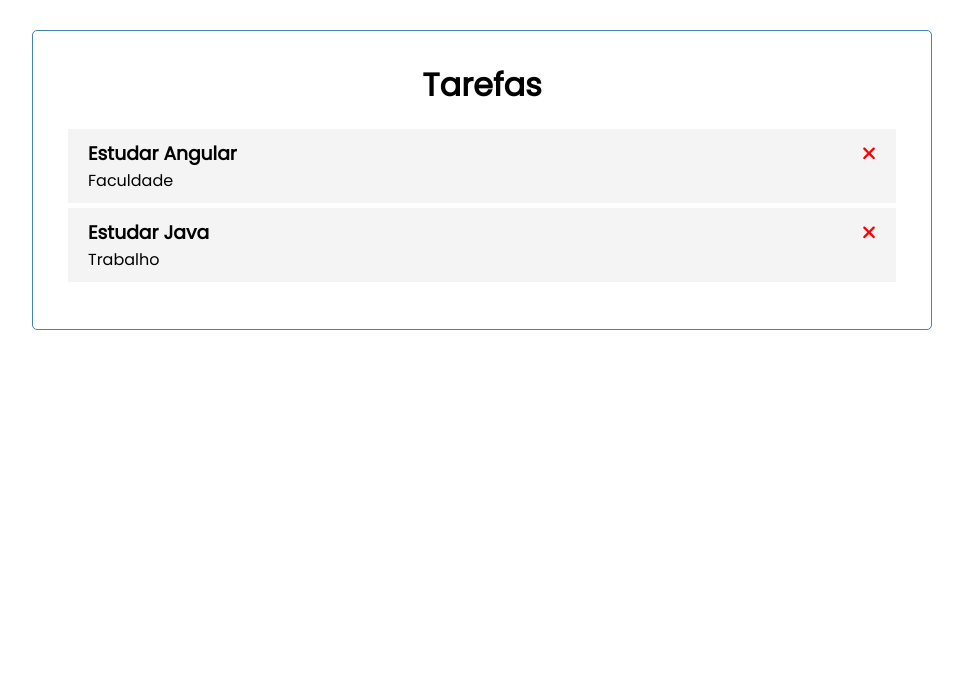
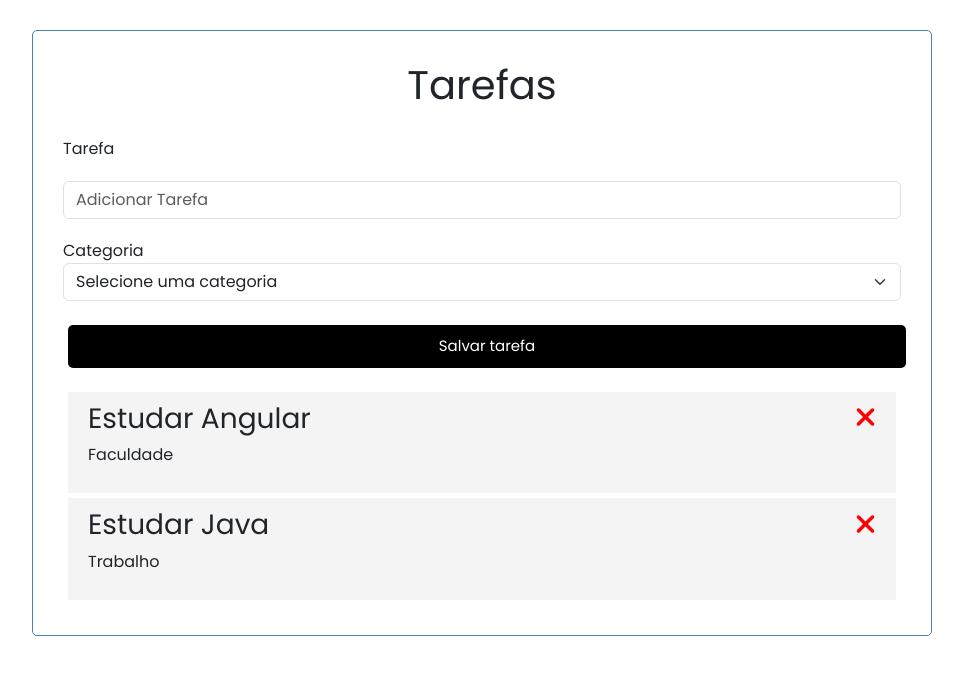
Before and after one commit to RicardoOliveira1397/ToDoList-Angular18, an Angular app: page / in a window 1280 px wide. Shown: the top 674 px of the page, without its empty margins (158-1121 px from the left). Built offline with nearby package versions, Linux system fonts and the light colour scheme; data requests are answered from the project's data file.

Commit message:
feat: criado-acao-adicionar-tarefa

```diff
--- a/src/app/app.routes.ts
+++ b/src/app/app.routes.ts
@@ -1,3 +1,9 @@
 import { Routes } from '@angular/router';
 
 export const routes: Routes = [];
+
+//EXEMPLO
+// export const routes: Routes = [
+//   {path: 'crisis-list', component: CrisisListComponent},
+//   { path: 'heroes-list', component: HeroesListComponent }
+// ];
--- /dev/null
+++ b/src/app/components/add-task/add-task.component.css
@@ -0,0 +1,3 @@
+:host {
+  display: block;
+}
--- /dev/null
+++ b/src/app/components/add-task/add-task.component.html
@@ -0,0 +1,34 @@
+<form (ngSubmit)="onSubmit()">
+  <div>
+    <label for="text">Tarefa</label>
+    <input
+      type="text"
+      name="text"
+      class="form-control"
+      placeholder="Adicionar Tarefa"
+      id="text"
+      [(ngModel)]="tarefa"
+    />
+  </div>
+
+  <div>
+    <div class="mb-4">
+      <label for="categora"> Categoria</label>
+      <select
+        name="categoria"
+        id="categoria"
+        class="form-select"
+        [(ngModel)]="categoria"
+      >
+        <option value="">Selecione uma categoria</option>
+        <option value="casa">Casa</option>
+        <option value="trabalho">Trabalho</option>
+        <option value="faculdade">Faculdade</option>
+        <option value="academia">Academia</option>
+        <option value="lazer">Lazer</option>
+      </select>
+    </div>
+  </div>
+
+  <input type="submit" value="Salvar tarefa" class="btn btn-block mb-4" />
+</form>
--- /dev/null
+++ b/src/app/components/add-task/add-task.component.ts
@@ -0,0 +1,36 @@
+import { Component, Output, EventEmitter } from '@angular/core';
+import { FormsModule } from '@angular/forms';
+import { Tarefa } from '../../Models/Tarefa';
+
+@Component({
+  selector: 'app-add-task',
+  standalone: true,
+  imports: [FormsModule],
+  templateUrl: './add-task.component.html',
+  styleUrl: './add-task.component.css',
+})
+export class AddTaskComponent {
+  @Output() onAddTask = new EventEmitter<Tarefa>();
+
+  tarefa: string = '';
+  categoria: string = '';
+  concluido: boolean = false;
+
+  onSubmit() {
+    if (!this.tarefa) {
+      alert('Adicione uma tarefa!');
+      return;
+    }
+
+    const novaTarefa = {
+      tarefa: this.tarefa,
+      categoria: this.categoria,
+      concluido: this.concluido,
+    };
+
+    this.onAddTask.emit(novaTarefa);
+    this.tarefa = '';
+    this.categoria = '';
+    this.concluido = false;
+  }
+}
--- a/src/app/components/tasks/tasks.component.html
+++ b/src/app/components/tasks/tasks.component.html
@@ -11,6 +11,7 @@
   }
 </ul> -->
 
+<app-add-task (onAddTask)="addTask($event)"></app-add-task>
 @for (tarefa of tarefas; track tarefa.id) {
 <app-task-item
   [itemTarefa]="tarefa"
--- a/src/app/components/tasks/tasks.component.ts
+++ b/src/app/components/tasks/tasks.component.ts
@@ -2,11 +2,12 @@ import { Tarefa } from './../../Models/Tarefa';
 import { TaskService } from './../../services/task.service';
 import { Component, OnInit } from '@angular/core';
 import TaskItemComponent from '../task-item/task-item.component';
+import { AddTaskComponent } from '../add-task/add-task.component';
 
 @Component({
   selector: 'app-tasks',
   standalone: true,
-  imports: [TaskItemComponent],
+  imports: [TaskItemComponent, AddTaskComponent],
   templateUrl: './tasks.component.html',
   styleUrl: './tasks.component.css',
 })
@@ -25,7 +26,7 @@ export class TasksComponent implements OnInit {
   deleteTask(tarefa: Tarefa) {
     this.taskService.deleteTask(tarefa).subscribe({
       next: () => {
-        this.tarefas = this.tarefas.filter((t) => t.id == tarefa.id);
+        this.tarefas = this.tarefas.filter((t) => t.id != tarefa.id);
       },
       error: (erro) => {
         console.log(`Ops! Ocorreu um erro ao realizar a operação: ${erro}`);
@@ -37,6 +38,14 @@ export class TasksComponent implements OnInit {
   toggleConluido(tarefa: Tarefa) {
     tarefa.concluido = !tarefa.concluido;
     this.taskService.updateTask(tarefa).subscribe();
+  }
+
+  addTask(novaTarefa: Tarefa) {
+    this.taskService.addtask(novaTarefa).subscribe({
+      next: (tarefa) => {
+        this.tarefas.push(tarefa);
+      },
+    });
   }
 
   //DEPRECATED
--- a/src/app/services/task.service.ts
+++ b/src/app/services/task.service.ts
@@ -22,4 +22,8 @@ export class TaskService {
   updateTask(tarefa: Tarefa): Observable<Tarefa> {
     return this.http.put<Tarefa>(`${this.apiUrl}/${tarefa.id}`, tarefa);
   }
+
+  addtask(tarefa: Tarefa): Observable<Tarefa> {
+    return this.http.post<Tarefa>(`${this.apiUrl}`, tarefa);
+  }
 }
--- a/src/index.html
+++ b/src/index.html
@@ -1,11 +1,22 @@
-<!doctype html>
+<!DOCTYPE html>
 <html lang="en">
   <head>
-  <meta charset="utf-8">
+    <meta charset="utf-8" />
     <title>ToDoListAngular18</title>
-  <base href="/">
-  <meta name="viewport" content="width=device-width, initial-scale=1">
-  <link rel="icon" type="image/x-icon" href="favicon.ico">
+    <base href="/" />
+    <meta name="viewport" content="width=device-width, initial-scale=1" />
+    <link rel="icon" type="image/x-icon" href="favicon.ico" />
+    <link
+      href="https://cdn.jsdelivr.net/npm/bootstrap@5.3.3/dist/css/bootstrap.min.css"
+      rel="stylesheet"
+      integrity="sha384-QWTKZyjpPEjISv5WaRU9OFeRpok6YctnYmDr5pNlyT2bRjXh0JMhjY6hW+ALEwIH"
+      crossorigin="anonymous"
+    />
+    <script
+      src="https://cdn.jsdelivr.net/npm/bootstrap@5.3.3/dist/js/bootstrap.bundle.min.js"
+      integrity="sha384-YvpcrYf0tY3lHB60NNkmXc5s9fDVZLESaAA55NDzOxhy9GkcIdslK1eN7N6jIeHz"
+      crossorigin="anonymous"
+    ></script>
   </head>
   <body>
     <app-root></app-root>
```
Also changed, not shown: 2 other files (tests, documents, lock files or other folders). Lines whose indentation alone changed are shown as unchanged.
